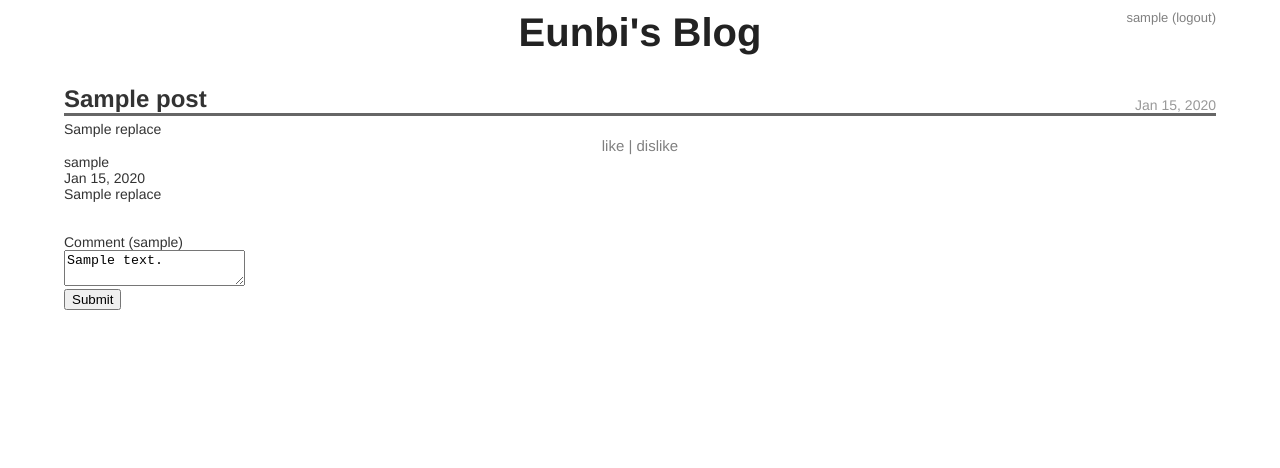
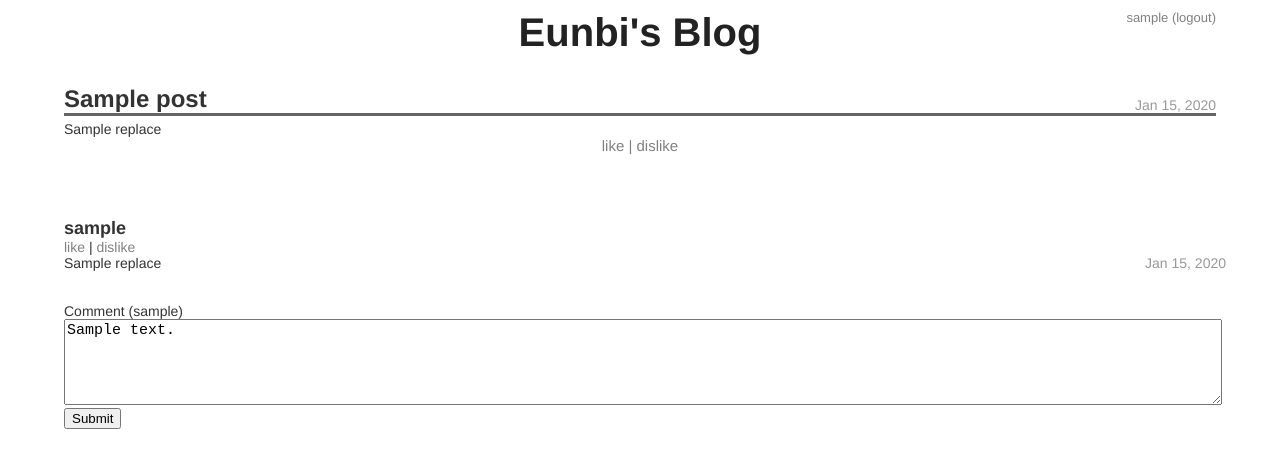
Before and after one commit to eunbigo91/project3-multi-user-blog, a Python web app: template templates/postpage.html in a window 1280 px wide. Shown: the top 468 px of the page. Run offline with Jinja, Linux system fonts and the light colour scheme; the template is opened without the code that fills it: most values are stand-ins (such as "Sample title", 1, 10 or a date in 2020).

Commit message:
Style: edit css and comment
Add function to comment. like/dislike or
if the user is the comment's writer edit/delete.

```diff
--- a/static/style.css
+++ b/static/style.css
@@ -81,3 +81,26 @@ h2 {
     text-align: center;
     color: gray;
 }
+
+.comment-date {
+    position: absolute;
+    right: 0px;
+    color: #999;
+}
+
+.comment-writer {
+    font-size: 18px;
+    font-weight: bold;
+    color: #333;
+}
+
+.post-link {
+    color: gray;
+    text-decoration: none;
+}
+
+textarea {
+    width: 100%;
+    height: 80px;
+    font-size: 15px;
+}
--- a/templates/blogpage.html
+++ b/templates/blogpage.html
@@ -35,5 +35,39 @@
         <br><br>
       {% endfor %}
     </div>
+    {% if comments %}
+    <form method="post">
+      <label>
+         {% for c in comments %}
+         <div class="comment">
+          <div class="comment-heading">
+            <div class="comment-writer">
+              {{c.username}}
+            </div>
+            <div class="comment-option">
+            {% if c.username == username %}
+                <a class="post-link" href="/post/edit">edit</a> |
+                <a class="post-link" href="/post/delete">delete</a>
+              {% else %}
+                <a class="post-link" href="/post/like">like</a> |
+                <a class="post-link" href="/post/dislike">dislike</a>
+            {% endif %}
+            </div>
+            <div class="comment-date">
+              {{c.created.strftime("%b %d, %Y")}}
+            </div>
+          </div>
+          <div class="comment-content">
+            {{c.comment.replace("\n", "<br>") | safe}}
+          </div>
+          </div>
+            <br><br>
+          {% endfor %}
+          <div class="comment-input">Comment ({{username}})</div>
+        <textarea name="comment">{{comment}}</textarea><br>
+        <input type="submit">
+      </label>
+    </form>
+    {% endif %}
 </body>
 </html>
```
Also changed, not shown: templates/postpage.html (+1 -23 lines).
